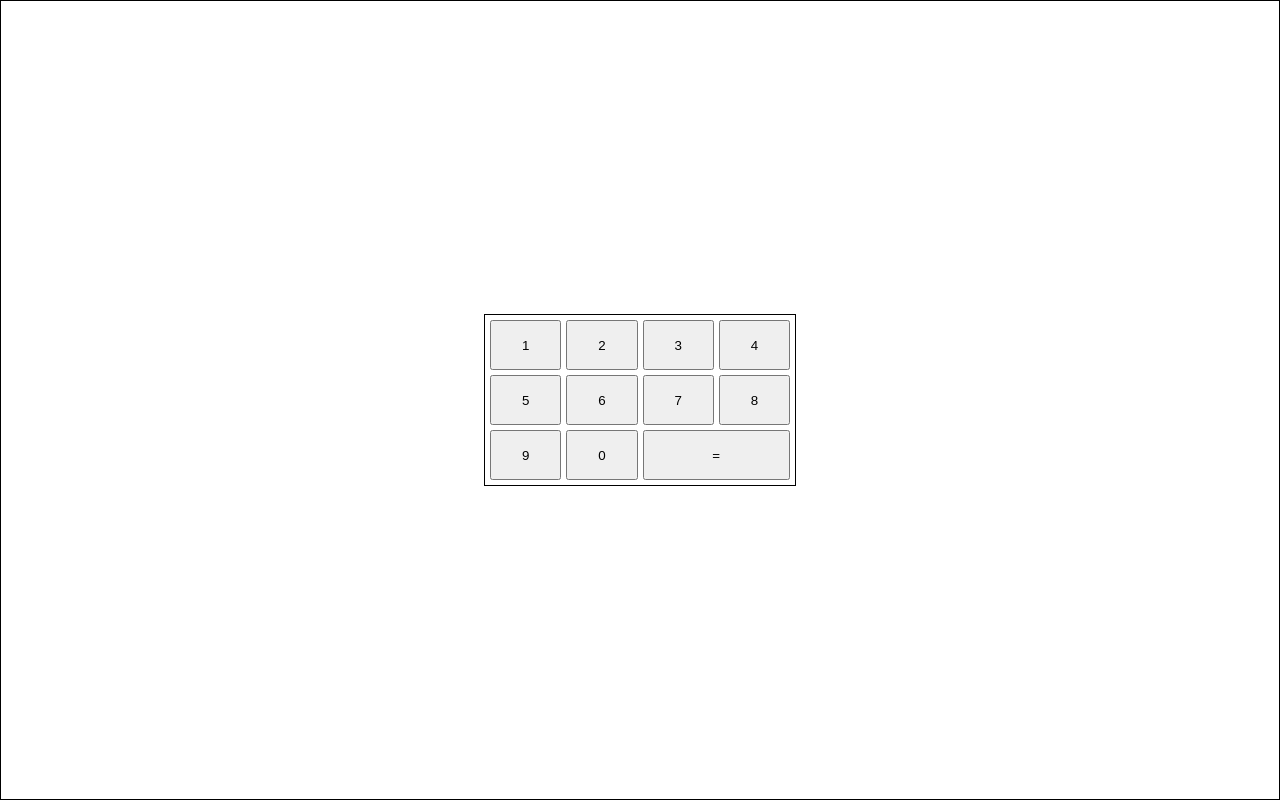
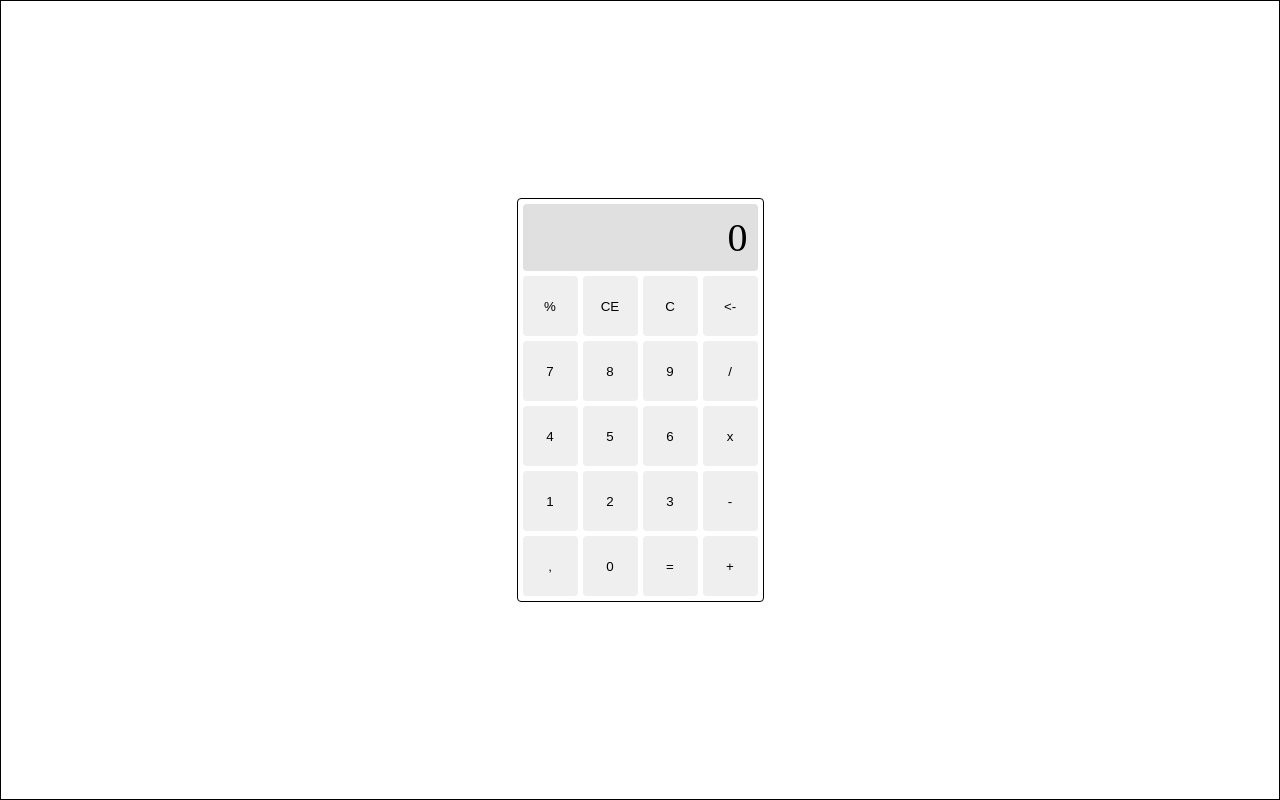
Before and after one commit to celsortc/Wildbeast, a plain HTML site: page ExemplosAulas/grid-column/CalculadoraGrid/gridCalc.html in a window 1280 px wide. Drawn offline with Linux system fonts and the light colour scheme.

Commit message:
brincando de grid

```diff
--- a/ExemplosAulas/grid-column/CalculadoraGrid/gridCalc.html
+++ b/ExemplosAulas/grid-column/CalculadoraGrid/gridCalc.html
@@ -11,17 +11,38 @@
 <body>
   <div class="calculadora-container">
     <div class="calculadora">
-      <button>1</button>
-      <button>2</button>
-      <button>3</button>
-      <button>4</button>
-      <button>5</button>
-      <button>6</button>
-      <button>7</button>
-      <button>8</button>
-      <button>9</button>
-      <button>0</button>
-      <button class="igual">=</button>
+
+      <!-- <p class="resultado1 resultado">0</p> -->
+      <p class="resultado">0</p>
+
+      <!-- Coluna 1 -->
+      <button>%</button>
+      <button>CE</button>
+      <button>C</button>
+      <button><- </button>
+
+          <!-- Coluna 2 -->
+          <button>7</button>
+          <button>8</button>
+          <button>9</button>
+          <button>/</button>
+
+          <!-- Coluna 3 -->
+          <button>4</button>
+          <button>5</button>
+          <button>6</button>
+          <button>x</button>
+
+          <!-- Coluna 4 -->
+          <button>1</button>
+          <button>2</button>
+          <button>3</button>
+          <button>-</button>
+
+          <button>,</button>
+          <button>0</button>
+          <button class="igual">=</button>
+          <button>+</button>
     </div>
   </div>
 </body>
--- a/ExemplosAulas/grid-column/CalculadoraGrid/style.css
+++ b/ExemplosAulas/grid-column/CalculadoraGrid/style.css
@@ -17,18 +17,37 @@
 .calculadora {
   border: 1px solid black;
   display: grid;
-  grid-template-columns: repeat(4, 1fr);
-  grid-auto-rows: 50px;
+  grid-template-columns: repeat(4, 55px);
+  grid-template-rows: minmax(50px, auto);
+  grid-auto-rows: 60px;
   gap: 5px;
   padding: 5px;
-  width: 300px;
+  /* width: 300px; */
+  border-radius: 4px;
 }
 
 button {
   height: 100%;
   width: 100%;
+  border: none;
+  border-radius: 4px;
 }
 
-.igual {
+button:hover {
+  background-color: aqua;
+  cursor: pointer;
+}
+
+/* .igual {
   grid-column: span 2;
+} */
+
+.resultado {
+  grid-column: 1 / -1;
+  text-align: right;
+  align-content: center;
+  background-color: #e0e0e0;
+  padding: 10px;
+  border-radius: 4px;
+  font-size: 2.5rem;
 }
```
